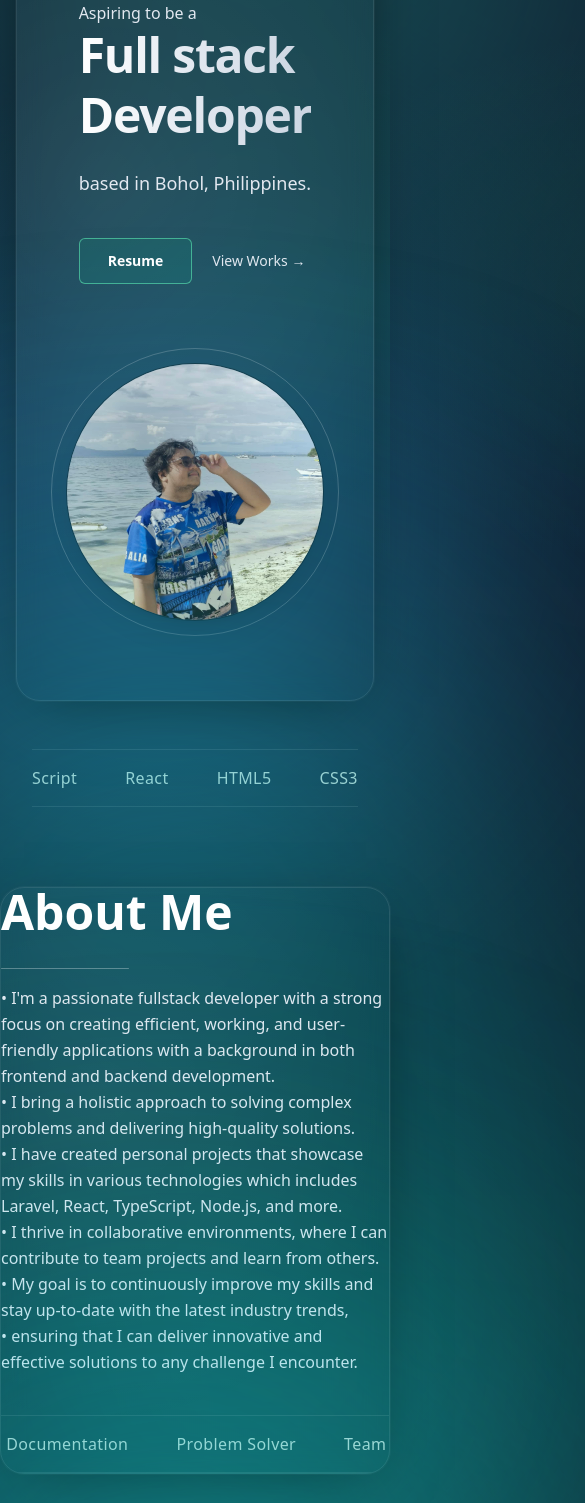
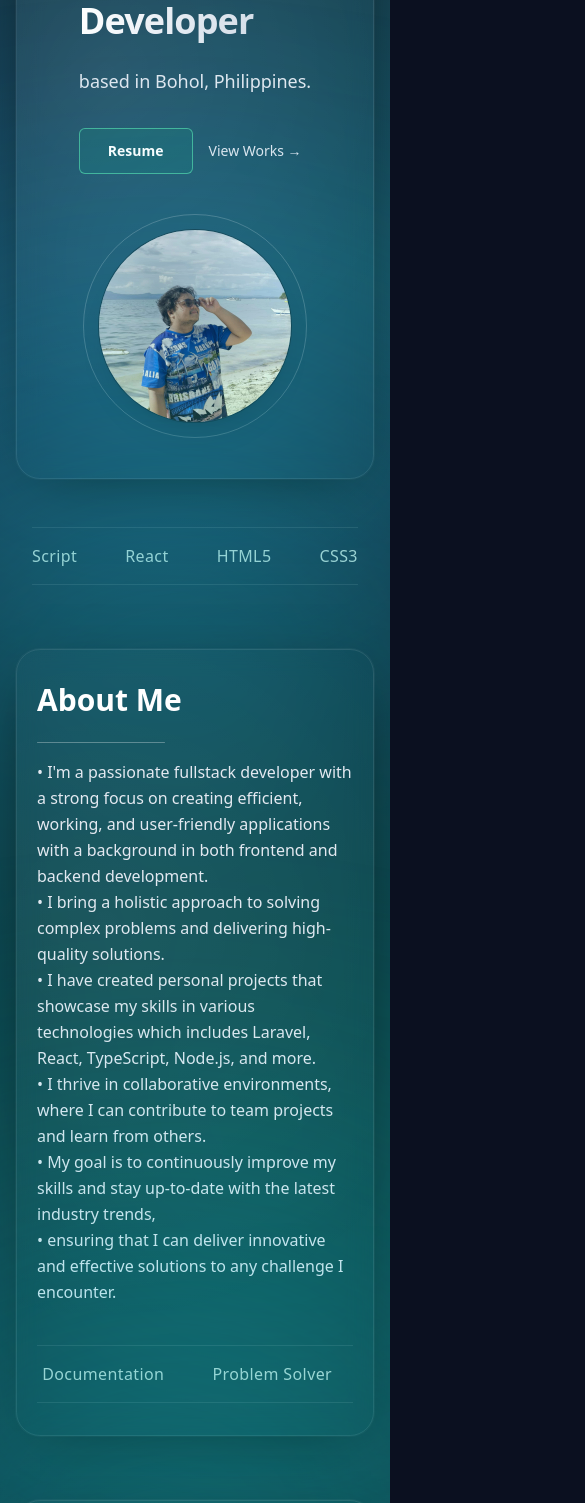
Before and after one commit to RonRonnix/PersonalPortfolio, a React (Vite) app: page / in a window 390 px wide. Shown: the part 260-1763 px from the top of the page, 585 px wide, since content can reach past the window. Built offline with nearby package versions, Linux system fonts and the light colour scheme.

Commit message:
mobile responsiveness

```diff
--- a/src/App.tsx
+++ b/src/App.tsx
@@ -134,7 +134,7 @@ function App() {
       <Hero />
 
       {/* Encapsulating box for About */}
-        <section id="about" className="relative py-10 bg-brand-900/90 isolate">
+        <section id="about" className="relative isolate bg-brand-900/90 px-4 py-8 sm:py-10">
           <div className="pointer-events-none absolute inset-x-0 top-0 h-20 bg-gradient-to-b from-brand-900 to-transparent" />
           {/* Background atmosphere */}
           <div className="pointer-events-none absolute inset-0 opacity-40">
@@ -152,8 +152,8 @@ function App() {
               }
             >
               <div className="pointer-events-none absolute inset-0 bg-[radial-gradient(circle_at_25%_35%,rgba(255,255,255,0.06),transparent_70%)]" />
-              <div className="max-w-5xl mx-auto px-auto md:py-12">
-                <h2 className="text-5xl font-bold mb-8 text-white">About Me</h2>
+              <div className="mx-auto max-w-5xl px-5 py-8 sm:px-8 md:py-12">
+                <h2 className="mb-6 text-3xl font-bold text-white sm:mb-8 sm:text-5xl">About Me</h2>
                 <div className="mt-6 h-px w-32 mb-4 bg-white/30 rounded-full"></div>
                 <ul className="max-w-5xl text-brand-100/80 leading-relaxed">
                   <li>&bull; I'm a passionate fullstack developer with a strong focus on creating efficient, working, and user-friendly applications with a background in both frontend and backend development.</li>
@@ -190,7 +190,7 @@ function App() {
         </section>
 
         {/* Encapsulating box for Experiences */}
-        <section id="experience" className="relative py-10 bg-brand-900/90 isolate">
+        <section id="experience" className="relative isolate bg-brand-900/90 px-4 py-8 sm:py-10">
           <div className="pointer-events-none absolute inset-x-0 top-0 h-20 bg-gradient-to-b from-brand-900 to-transparent" />
           {/* Background atmosphere */}
           <div className="pointer-events-none absolute inset-0 opacity-40">
@@ -208,8 +208,8 @@ function App() {
               }
             >
               <div className="pointer-events-none absolute inset-0 bg-[radial-gradient(circle_at_25%_35%,rgba(255,255,255,0.06),transparent_70%)]" />
-              <div className="max-w-5xl mx-auto px-auto md:py-12">
-                <h2 className="text-5xl font-bold mb-8 text-white">My Experience</h2>
+              <div className="mx-auto max-w-5xl px-5 py-8 sm:px-8 md:py-12">
+                <h2 className="mb-6 text-3xl font-bold text-white sm:mb-8 sm:text-5xl">My Experience</h2>
                 <div className="mt-6 h-px w-32 mb-4 bg-white/30 rounded-full"></div>
                 <ul className="max-w-5xl text-brand-100/80 leading-relaxed">
                   <li>&bull; I was an intern in BlendIToro as a Front-End web developer where I was tased in handling the layout of the webpage and connecting back-end features to the front-end.</li>
@@ -254,7 +254,7 @@ function App() {
         </section>
 
       {/* Encapsulating box for Selected Works */}
-        <section id="works" className="relative overflow-hidden py-10 bg-brand-900/80">
+        <section id="works" className="relative overflow-hidden bg-brand-900/80 px-4 py-8 sm:py-10">
           <div className="relative max-w-7xl mx-auto">
             {/* Background atmosphere */}
             <div className="pointer-events-none absolute inset-0 opacity-40">
@@ -270,9 +270,9 @@ function App() {
               }
             >
               <div className="pointer-events-none absolute inset-0 bg-[radial-gradient(circle_at_25%_35%,rgba(255,255,255,0.06),transparent_70%)]" />
-              <div className="max-w-6xl mx-auto px-6 md:px-10 py-14 md:py-16">
+              <div className="mx-auto max-w-6xl px-5 py-10 sm:px-8 sm:py-14 md:px-10 md:py-16">
                 <div className="max-w-3xl">
-                  <h2 className="text-5xl font-bold mb-4 text-white">Projects I have done</h2>
+                  <h2 className="mb-4 text-3xl font-bold text-white sm:text-5xl">Projects I have done</h2>
                   <div className="mt-6 h-px w-32 mb-4 bg-white/30 rounded-full"></div>
                   <p className="text-brand-100/80 leading-relaxed">
                     A selection of my personal and collaborative projects, showcasing my skills in front-end and back-end development,
@@ -284,7 +284,7 @@ function App() {
 
                 <div className="mt-10 space-y-6">
                   {projects.map(project => (
-                    <div key={project.title} className="rounded-2xl border border-white/10 bg-brand-800/60 p-6">
+                    <div key={project.title} className="rounded-2xl border border-white/10 bg-brand-800/60 p-4 sm:p-6">
                       <div className="grid gap-6 lg:grid-cols-[1fr,1.3fr] lg:items-center">
                         <div>
                           <h3 className="text-xl font-semibold text-white">{project.title}</h3>
--- a/src/components/Hero.tsx
+++ b/src/components/Hero.tsx
@@ -4,7 +4,7 @@ import Marquee from './Marquee'
 
 export default function Hero() {
   return (
-    <section id="home" className="relative bg-brand-900 pt-40 pb-10 px-4 overflow-visible">
+    <section id="home" className="relative bg-brand-900 px-4 pb-8 pt-28 sm:pt-36 sm:pb-10 overflow-visible">
       {/* Background atmosphere */}
       <div className="pointer-events-none absolute inset-10 opacity-40">
         <div className="absolute -top-48 -left-24 w-[40rem] h-[40rem] rounded-full bg-[#2dd4bf] blur-[190px]" />
@@ -17,18 +17,18 @@ export default function Hero() {
 
           {/* gradient overlay */}
           <div className="pointer-events-none absolute inset-0 bg-[radial-gradient(circle_at_25%_35%,rgba(255,255,255,0.08),transparent_70%)]" />
-          <div className="relative px-10 py-16 md:py-20 flex flex-col md:flex-row items-center gap-16 md:gap-20">
+          <div className="relative flex flex-col items-center gap-10 px-5 py-10 sm:px-8 sm:py-14 md:flex-row md:gap-20 md:px-10 md:py-20">
 
             {/* Text content */}
             <div className="flex-1 max-w-xl animate-fade-up">
               <p className="text-emerald-200 font-medium tracking-wide">Hello, I&apos;m Ronald Gelicame,</p>
               <p className="mt-3">Aspiring to be a</p>
-              <h1 className="font-extrabold leading-tight tracking-tight text-gradient text-5xl sm:text-6xl">
+              <h1 className="text-gradient text-4xl font-extrabold leading-tight tracking-tight sm:text-5xl md:text-6xl">
                 <span className="block">Full stack</span>
                 <span className="block">Developer</span>
               </h1>
               <p className="mt-6 text-lg text-brand-100/85 leading-relaxed max-w-md">based in Bohol, Philippines.</p>
-              <div className="mt-10 flex gap-5 items-center flex-wrap">
+              <div className="mt-8 flex flex-wrap items-center gap-4 sm:mt-10 sm:gap-5">
                 <a href={resumePdf} download className="inline-flex items-center rounded-md border border-emerald-300/60 bg-emerald-400/10 px-7 py-3 text-sm font-semibold text-white hover:bg-emerald-400/20 focus-ring transition-colors">Resume</a>
                 <a href="#works" className="text-sm font-medium text-brand-100/80 hover:text-white focus-ring">View Works →</a>
               </div>
@@ -36,7 +36,7 @@ export default function Hero() {
 
             {/* Image circle */}
             <div className="flex-1 flex justify-center animate-fade-up">
-              <div className="relative w-72 h-72 md:w-80 md:h-80 group">
+              <div className="group relative h-56 w-56 sm:h-64 sm:w-64 md:h-80 md:w-80">
                 <div className="absolute inset-0 rounded-full border border-white/20" />
                 <div className="absolute inset-4 rounded-full border border-white/15" />
                 <div className="absolute inset-4 rounded-full overflow-hidden shadow-xl ring-1 ring-black/30 bg-brand-700/20 backdrop-blur-sm">
--- a/src/components/ImageMarquee.tsx
+++ b/src/components/ImageMarquee.tsx
@@ -219,7 +219,7 @@ export default function ImageMarquee({ items, direction = 'left', className = ''
         {looped.map((item, index) => (
           <div
             key={`${item.alt}-${index}`}
-            className="h-44 w-72 md:h-48 md:w-80 rounded-2xl border border-white/10 bg-brand-800/70 shadow-[0_12px_30px_-20px_rgba(0,0,0,0.8)] overflow-hidden"
+            className="h-36 w-60 rounded-2xl border border-white/10 bg-brand-800/70 shadow-[0_12px_30px_-20px_rgba(0,0,0,0.8)] overflow-hidden sm:h-44 sm:w-72 md:h-48 md:w-80"
           >
             {item.src ? (
               <img
--- a/src/index.css
+++ b/src/index.css
@@ -1,7 +1,10 @@
 @import 'tailwindcss';
 @import url('https://fonts.googleapis.com/css2?family=Sora:wght@300;400;500;600;700;800&display=swap');
 
-html { scroll-behavior: smooth; }
+html {
+	scroll-behavior: smooth;
+	overflow-x: hidden;
+}
 body {
 	background-color: #0b1020;
 	background-image:
```
